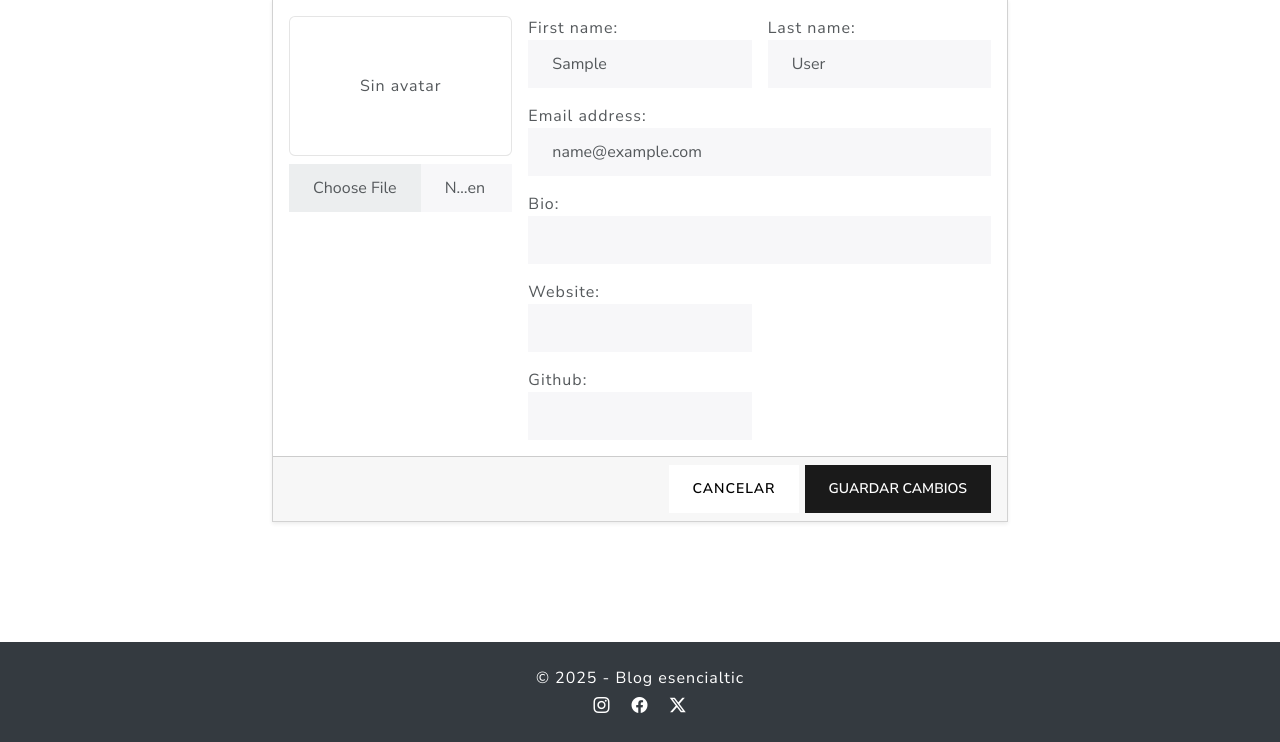
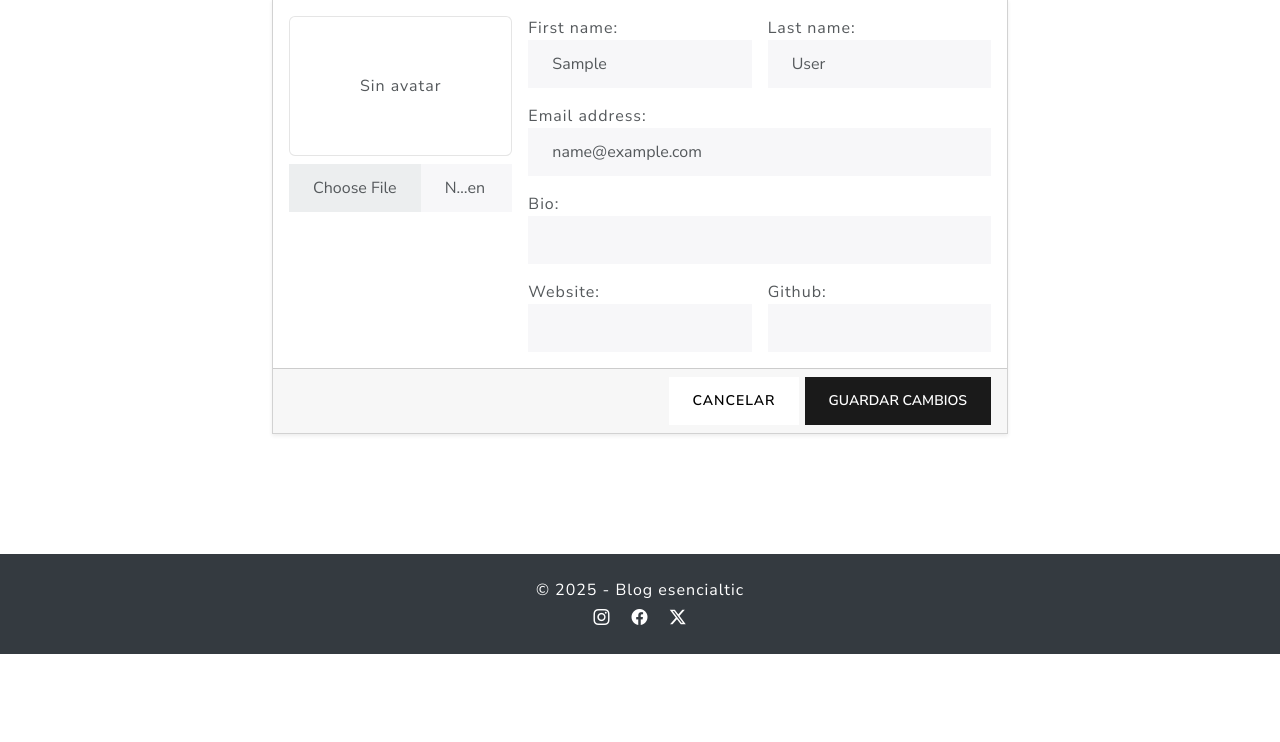
Before and after one commit to sergiorioscomar/blog, a Django app: page /accounts/perfil/ in a window 1280 px wide. Shown: the part 218-960 px from the top of the page. After the commit the page ends 872 px from the top, so only its background shows below. Run offline with Django 5.2, Linux system fonts and the light colour scheme; the visitor is signed in with stand-in values (Sample User, id 1); data that the repository does not hold is empty; some libraries are stand-ins or nearby versions.

Commit message:
profile fix

```diff
--- a/django_project/apps/accounts/urls.py
+++ b/django_project/apps/accounts/urls.py
@@ -5,5 +5,4 @@ from .views import DashboardView, ProfileUpdateView
 urlpatterns = [
     path("dashboard/", DashboardView.as_view(), name="dashboard"),
     path("perfil/", ProfileUpdateView.as_view(), name="profile_edit"),
-    path("cuenta/dashboard/", DashboardView.as_view(), name="dashboard")
 ]
--- a/django_project/templates/accounts/profile_edit.html
+++ b/django_project/templates/accounts/profile_edit.html
@@ -24,7 +24,6 @@
             <div class="col-md-12">{{ uform.email.label_tag }} {{ uform.email }}</div>
             <div class="col-md-12">{{ pform.bio.label_tag }} {{ pform.bio }}</div>
             <div class="col-md-6">{{ pform.website.label_tag }} {{ pform.website }}</div>
-            <div class="col-md-6">{{ pform.twitter.label_tag }} {{ pform.twitter }}</div>
             <div class="col-md-6">{{ pform.github.label_tag }} {{ pform.github }}</div>
           </div>
         </div>
```
